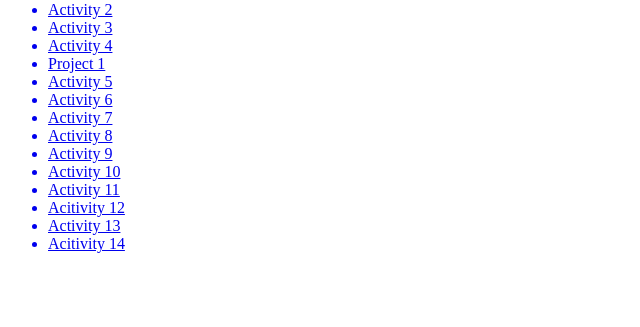
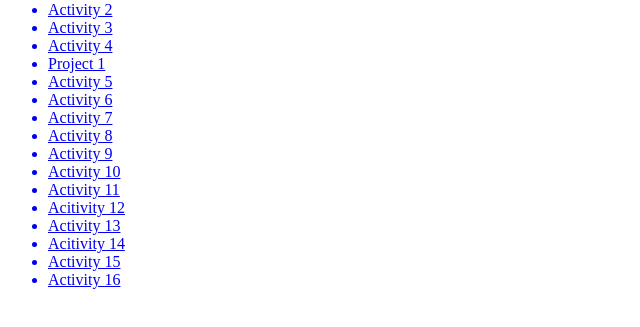
Before and after one commit to jenniferch5/microcredential, a plain HTML site: page index.html in a window 1280 px wide. Shown: the part 79-406 px from the top of the page, without its empty margins (0-640 px from the left). Drawn offline with Linux system fonts and the light colour scheme.

Commit message:
Update index.html

```diff
--- a/index.html
+++ b/index.html
@@ -23,6 +23,8 @@
         <a href="activity12_CortezHerrera/index.html"><li>Acitivity 12</li></a>
         <a href="activity13_CortezHerrera/index.html"><li>Activity 13</li></a>
         <a href="activity14_CortezHerrera/index.html"><li>Acitivity 14</li></a>
+        <a href="activity15_CortezHerrera/index.html"><li>Activity 15</li></a>
+        <a href="activity16_JCH.pdf" download="activity16_JCH"><li>Activity 16</li></a>
     </ul>
 
 
```
